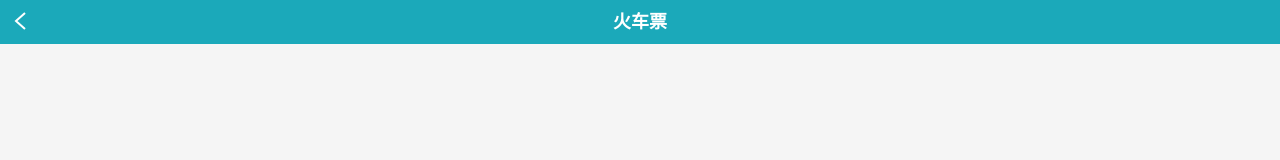
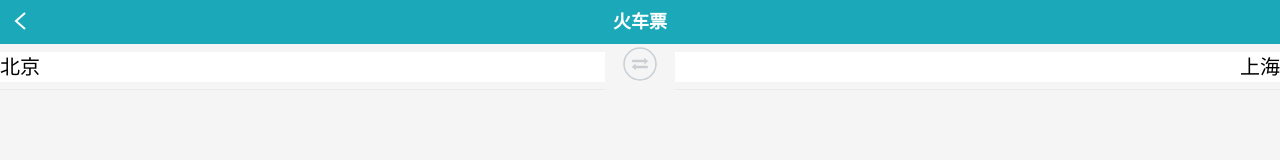
Before and after one commit to wq93/train-ticket, a React app: page / in a window 1280 px wide. Shown: the top 160 px of the page. Built offline with nearby package versions, Linux system fonts and the light colour scheme.

Commit message:
8-3 add Journey.jsx

```diff
--- a/src/index/App.jsx
+++ b/src/index/App.jsx
@@ -1,4 +1,5 @@
-import React, { useCallback } from 'react';
+import React, { useCallback, useMemo } from 'react';
+import { bindActionCreators } from 'redux';
 import { connect } from 'react-redux';
 import './App.css';
 
@@ -8,17 +9,42 @@ import HighSpeed from './HighSpeed.jsx';
 import Journey from './Journey.jsx';
 import Submit from './Submit.jsx';
 
-function App() {
+import {
+  exchangeFromTo,
+  showCitySelector
+} from './actions.js';
+
+function App(props) {
+  // 从store中取出from, to
+  const {
+    from,
+    to,
+    dispatch
+  } = props;
 
   const onBack = useCallback(() => {
     // 后退
     window.history.back();
   }, []);
 
+  const cbs = useMemo(() => {
+    return bindActionCreators(
+      {
+        exchangeFromTo,
+        showCitySelector,
+      },
+      dispatch
+    );
+  }, []);
+
   return (
     <div>
       <div className="header-wrapper">
         <Header title="火车票" onBack={onBack} />
+        <Journey
+          from={ from }
+          to={ to }
+          { ...cbs }></Journey>
       </div>
     </div>
   );
--- a/src/index/Journey.jsx
+++ b/src/index/Journey.jsx
@@ -1,12 +1,14 @@
 import React from 'react';
+import PropTypes from 'prop-types';
+
 import switchImg from './imgs/switch.svg';
 import './Journey.css';
 
 export default function Journey(props) {
-    const { from, to, exchangeFromTo, showCitySelector } = props;
+  const { from, to, exchangeFromTo, showCitySelector, } = props;
 
   return (
-        <div className="journey">
+    <div className='journey'>
       <div
         className="journey-station"
         onClick={() => showCitySelector(true)}
```
Lines whose indentation alone changed are shown as unchanged.
